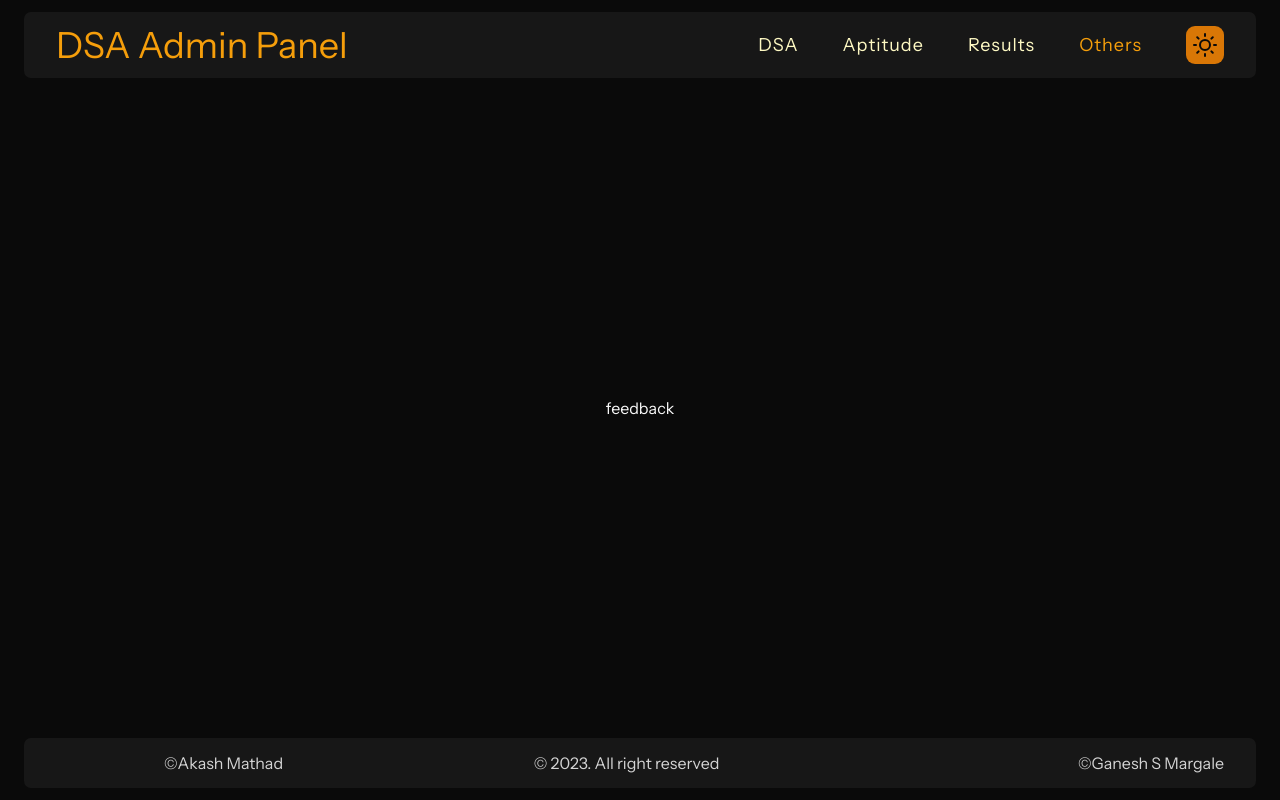
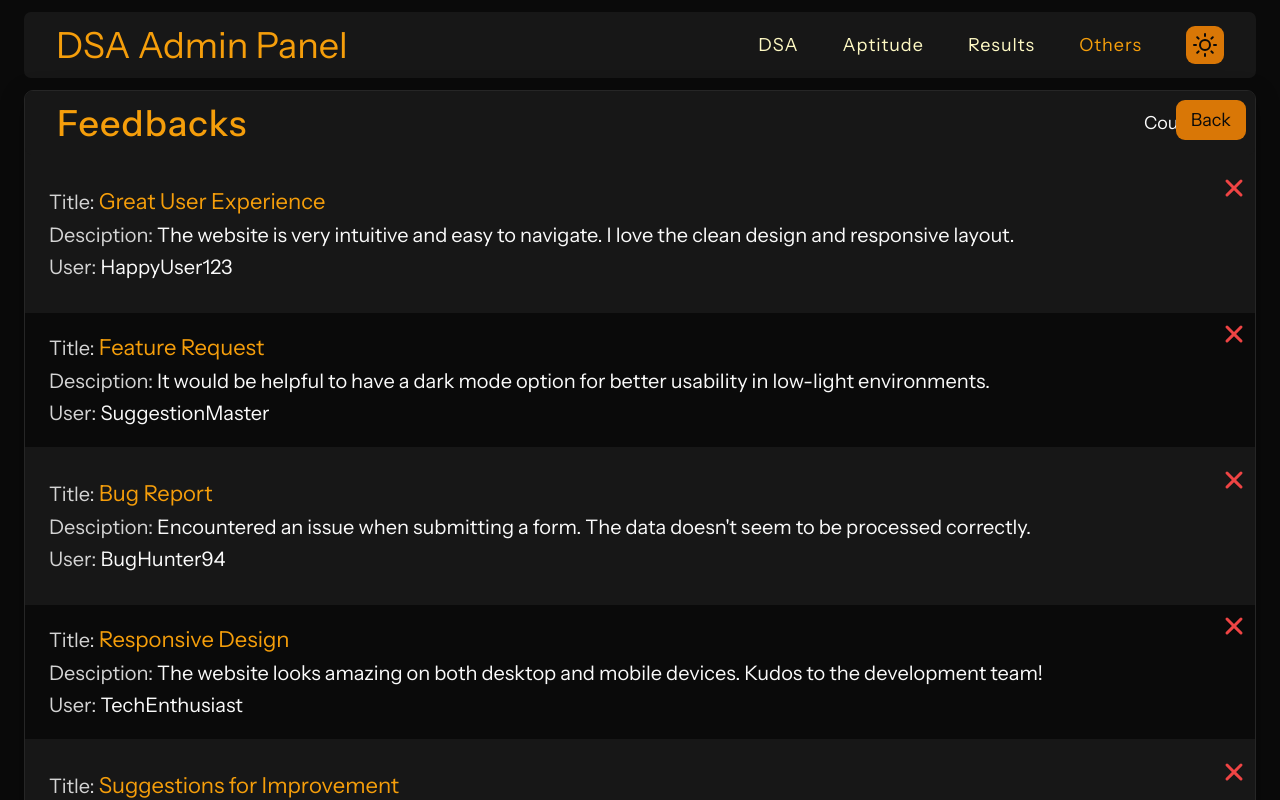
Before and after one commit to Akashmathad/dsa-admin-panel, a React (Vite) app: page /others/feedback in a window 1280 px wide. Shown: the top 800 px of the page. Built offline with nearby package versions, Linux system fonts and the light colour scheme; some icons are missing.

Commit message:
feedbacks

```diff
--- a/src/features/aptitude/DeleteNotification.jsx
+++ b/src/features/aptitude/DeleteNotification.jsx
@@ -1,5 +1,5 @@
 import { styled } from 'styled-components';
-function DeleteNotification({ index, handleDelete, setOpenDelete }) {
+function DeleteNotification({ index, handleDelete, setOpenDelete, children }) {
   return (
     <DeleteNotificationContainer
       style={{
@@ -7,7 +7,7 @@ function DeleteNotification({ index, handleDelete, setOpenDelete }) {
           index % 2 === 0 ? 'var(--color-grey-100)' : 'var(--color-grey-50)',
       }}
     >
-      <p>Are you sure, you want to delete this question from Database ?</p>
+      {children}
       <div className="buttons">
         <button className="btn btn-no" onClick={() => setOpenDelete(false)}>
           No
--- a/src/features/aptitude/Questions.jsx
+++ b/src/features/aptitude/Questions.jsx
@@ -136,7 +136,9 @@ function Question({ question, index, handleDelete }) {
           index={index}
           handleDelete={handleDelete}
           setOpenDelete={setOpenDelete}
-        />
+        >
+          <p>Are you sure, you want to delete this question from Database ?</p>
+        </DeleteNotification>
       )}
     </div>
   );
--- a/src/features/others/DeleteMember.jsx
+++ b/src/features/others/DeleteMember.jsx
@@ -5,6 +5,7 @@ import { MdKey } from 'react-icons/md';
 import { useContext, useState } from 'react';
 // import { AppContext } from '../App';
 import { useForm } from 'react-hook-form';
+import BackButton from '../../utils/BackButton';
 // import Loader from './Loader';
 
 function DeleteMember() {
@@ -45,6 +46,9 @@ function DeleteMember() {
   }
   return (
     <AddMemberContainer className="popup-container">
+      <div className="back-btn-top">
+        <BackButton />
+      </div>
       <div className="popup-box">
         <h3 className="popup-heading">Member Details</h3>
         <form onSubmit={handleSubmit(onSubmit)} className="popup-form">
@@ -81,20 +85,11 @@ function DeleteMember() {
             />
           </div>
 
-          <div className="buttons-box">
-            <button
-              className="btn cancel-btn"
-              type="button"
-              // onClick={() => setOpenRemoveMember(false)}
-            >
-              Cancel
-            </button>
-            {loader ? (
-              <div className="btn add-member-btn">{/* <Loader /> */}</div>
-            ) : (
-              <input className="btn add-member-btn" type="submit" />
-            )}
-          </div>
+          {loader ? (
+            <div className="btn add-member-btn">{/* <Loader /> */}</div>
+          ) : (
+            <input className="btn add-member-btn" type="submit" />
+          )}
         </form>
       </div>
     </AddMemberContainer>
@@ -110,18 +105,6 @@ const AddMemberContainer = styled.div`
       background-color: var(--color-brand-600);
     }
   }
-
-  .cancel-btn {
-    background-color: var(--color-grey-50);
-    box-shadow: inset 0 0 0 0.5px var(--color-brand-600);
-    color: var(--color-grey-700);
-    width: 100%;
-
-    &:hover {
-      background-color: var(--color-brand-500);
-      color: var(--color-grey-50);
-    }
-  }
 `;
 
 export default DeleteMember;
--- a/src/features/others/Feedback.jsx
+++ b/src/features/others/Feedback.jsx
@@ -1,5 +1,185 @@
+import { styled } from 'styled-components';
+import BackButton from '../../utils/BackButton';
+import { useState } from 'react';
+import { IoClose } from 'react-icons/io5';
+import DeleteNotification from '../aptitude/DeleteNotification';
+
+const feedbackArray = [
+  {
+    title: 'Great User Experience',
+    description:
+      'The website is very intuitive and easy to navigate. I love the clean design and responsive layout.',
+    username: 'HappyUser123',
+  },
+  {
+    title: 'Feature Request',
+    description:
+      'It would be helpful to have a dark mode option for better usability in low-light environments.',
+    username: 'SuggestionMaster',
+  },
+  {
+    title: 'Bug Report',
+    description:
+      "Encountered an issue when submitting a form. The data doesn't seem to be processed correctly.",
+    username: 'BugHunter94',
+  },
+  {
+    title: 'Responsive Design',
+    description:
+      'The website looks amazing on both desktop and mobile devices. Kudos to the development team!',
+    username: 'TechEnthusiast',
+  },
+  {
+    title: 'Suggestions for Improvement',
+    description:
+      'Adding a search feature would make it easier to find specific content. Overall, great job!',
+    username: 'FeedbackGuru',
+  },
+  {
+    title: 'Performance Feedback',
+    description:
+      'Pages load quickly, and the overall performance is impressive. Well done!',
+    username: 'SpeedySurfer',
+  },
+  {
+    title: 'Positive Feedback',
+    description:
+      'I appreciate the regular updates and new features. Keep up the good work!',
+    username: 'FanaticUser',
+  },
+  {
+    title: 'Login Experience',
+    description:
+      'The login process is smooth, but two-factor authentication would add an extra layer of security.',
+    username: 'SecureUser123',
+  },
+  {
+    title: 'Content Variety',
+    description:
+      'It would be great to see more diverse content types on the website. Looking forward to future updates!',
+    username: 'ContentExplorer',
+  },
+  {
+    title: 'User-Friendly Interface',
+    description:
+      "The website's interface is user-friendly, making it easy for users of all skill levels to navigate.",
+    username: 'EasyGoLucky',
+  },
+];
+
 function Feedback() {
-  return <div>feedback</div>;
+  const [feedbacks, setFeedbacks] = useState(feedbackArray);
+
+  function handleDelete(index) {
+    const updatedFeedbacks = [...feedbacks];
+    updatedFeedbacks.splice(index, 1);
+    setFeedbacks(updatedFeedbacks);
+  }
+
+  return (
+    <FeedbackContainer>
+      <div className="back-btn-top">
+        <BackButton />
+      </div>
+
+      <div className="header">
+        <h2 className="heading-primary">Feedbacks</h2>
+        <p>Count: {feedbacks.length}</p>
+      </div>
+
+      {feedbacks.map((feedback, index) => (
+        <FeedbackMessage
+          feedback={feedback}
+          index={index}
+          handleDelete={handleDelete}
+        />
+      ))}
+    </FeedbackContainer>
+  );
 }
 
+function FeedbackMessage({ feedback, index, handleDelete }) {
+  const [openDelete, setOpenDelete] = useState(false);
+  return (
+    <div
+      className="feedback-box"
+      key={index}
+      style={{
+        backgroundColor:
+          index % 2 === 0 ? 'var(--color-grey-100)' : 'var(--color-grey-50)',
+      }}
+    >
+      <p>
+        <span className="headings">Title: </span>{' '}
+        <span className="title">{feedback.title}</span>
+      </p>
+      <p>
+        <span className="headings">Desciption: </span> {feedback.description}
+      </p>
+      <p>
+        <span className="headings">User: </span> {feedback.username}
+      </p>
+      {!openDelete && (
+        <div
+          className="close-btn"
+          onClick={() => {
+            setOpenDelete(true);
+          }}
+        >
+          <IoClose />
+        </div>
+      )}
+      {openDelete && (
+        <DeleteNotification
+          index={index}
+          handleDelete={handleDelete}
+          setOpenDelete={setOpenDelete}
+        >
+          <p>Are you sure, you want to delete this Feedback from Database ?</p>
+        </DeleteNotification>
+      )}
+    </div>
+  );
+}
+
+const FeedbackContainer = styled.div`
+  width: 125rem;
+  height: 100%;
+  font-size: 2rem;
+  align-self: flex-start;
+  display: flex;
+  flex-direction: column;
+  gap: 1.2rem;
+  background-color: var(--color-grey-100);
+  border-radius: var(--border-radius-lg);
+  border: 1px solid var(--color-grey-200);
+  box-shadow: var(--shadow-md);
+
+  .feedback-box {
+    display: flex;
+    flex-direction: column;
+    gap: 1.2rem;
+    padding: 2.4rem;
+    position: relative;
+  }
+
+  .close-btn {
+    position: absolute;
+    top: 5px;
+    right: 5px;
+    font-size: 3.2rem;
+    cursor: pointer;
+    color: var(--color-red-500);
+  }
+
+  .title {
+    color: var(--color-brand-500);
+    font-size: 2.2rem;
+  }
+
+  .headings {
+    color: var(--color-grey-700);
+  }
+`;
+
 export default Feedback;
--- a/src/features/results/AptitudeStats.jsx
+++ b/src/features/results/AptitudeStats.jsx
@@ -41,7 +41,7 @@ function AptitudeStats({ contestName, contestNumber, setOpenStats }) {
               <p className="student-number">120</p>
             </div>
             <div className="branch-box">
-              <p className="student-heading">AV</p>
+              <p className="student-heading">AE</p>
               <p className="student-number">120</p>
             </div>
           </div>
--- a/src/styles/GlobalStyles.js
+++ b/src/styles/GlobalStyles.js
@@ -305,7 +305,7 @@ html{
 }
 
 .popup-box{
-  padding: 2.4rem 3.2rem;
+  padding: 3.2rem;
     display: flex;
     flex-direction: column;
     align-items: center;
@@ -328,7 +328,7 @@ html{
   .popup-form {
     display: flex;
     flex-direction: column;
-    gap: 1rem;
+    gap: 1.2rem;
   }
 
   .input-details-box {
--- a/src/utils/BackButton.jsx
+++ b/src/utils/BackButton.jsx
@@ -1,13 +1,13 @@
 import { useNavigate } from 'react-router-dom';
 
-function BackButton() {
+function BackButton({ children }) {
   const navigate = useNavigate();
   function goBack() {
     navigate(-1);
   }
   return (
     <button className="btn" onClick={goBack}>
-      Back
+      {children ? children : 'Back'}
     </button>
   );
 }
```
Also changed, not shown: src/features/others/AddMember.jsx (+11 -45 lines).
